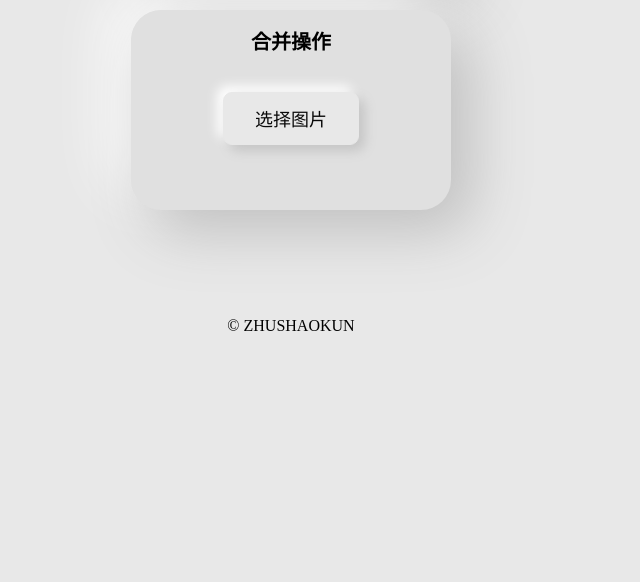
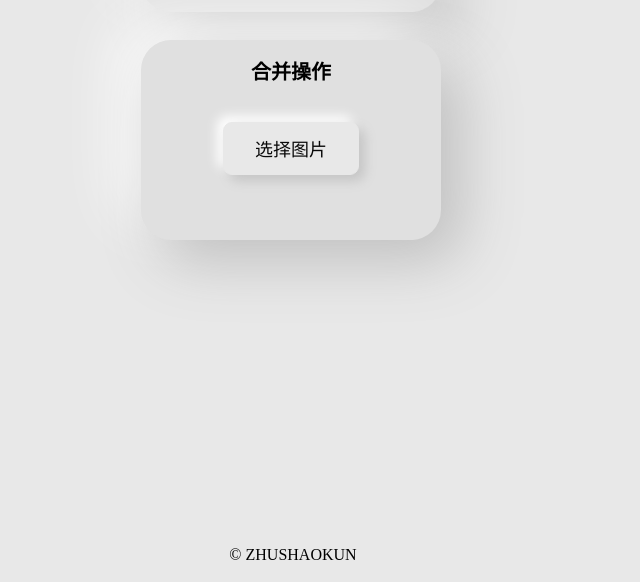
Before and after one commit to xiaokunierse/ImgSynth, a plain HTML site: page index.html in a window 1280 px wide. Shown: the part 218-800 px from the top of the page, without its empty margins (349-989 px from the left). Drawn offline with nearby package versions, Linux system fonts and the light colour scheme.

Commit message:
Add files via upload

```diff
--- a/index.html
+++ b/index.html
@@ -17,7 +17,7 @@
       justify-content: center;
       align-items: center;
       height: 100px;
-            margin-top: 20px;
+      margin-top: 40px;
 
       /* 根据你的需求设置高度 */
 
@@ -40,11 +40,11 @@
       display: flex;
       flex-direction: column;
       align-items: center;
-            margin-top: 20px;
+      margin-top: 30px;
     }
 
     .panel {
-            width: 320px;
+      width: 300px;
       margin-bottom: 10px;
       border-radius: 30px;
       background: #e0e0e0;
@@ -237,21 +237,15 @@
       }
     }
 
-        .output-container {
-            /* margin-top: -40px; */
-            display: flex;
-            flex-wrap: wrap;
-            justify-content: center;
-            align-items: center;
-        }
-
-        .output-image {
-            width: 200px;
-            margin: 10px;
-        }
-
-        .footer__copy {
-            margin-top: 4.8rem;
+    .footer {
+      position: fixed;
+      left: 0;
+      bottom: 0;
+      width: 100%;
+      /* background-color: #f5f5f5; */
+      /* 根据需要设置背景颜色 */
+      padding: 2px;
+      text-align: center;
     }
   </style>
   <script src="https://cdn.jsdelivr.net/npm/jszip/dist/jszip.min.js"></script>
@@ -408,16 +402,9 @@
       </div>
     </div>
   </div>
-    <footer class="footer">
-        <div class="footer__bg">
-            <div class="footer__container container grid">
-
-                <p class="footer__copy">
-                    &#169; ZHUSHAOKUN
-                </p>
+  <div class="footer">
+    <p>&#169; ZHUSHAOKUN</p>
   </div>
-    </footer>
-
 </body>
 
 </html>
```
Lines whose indentation alone changed are shown as unchanged.
